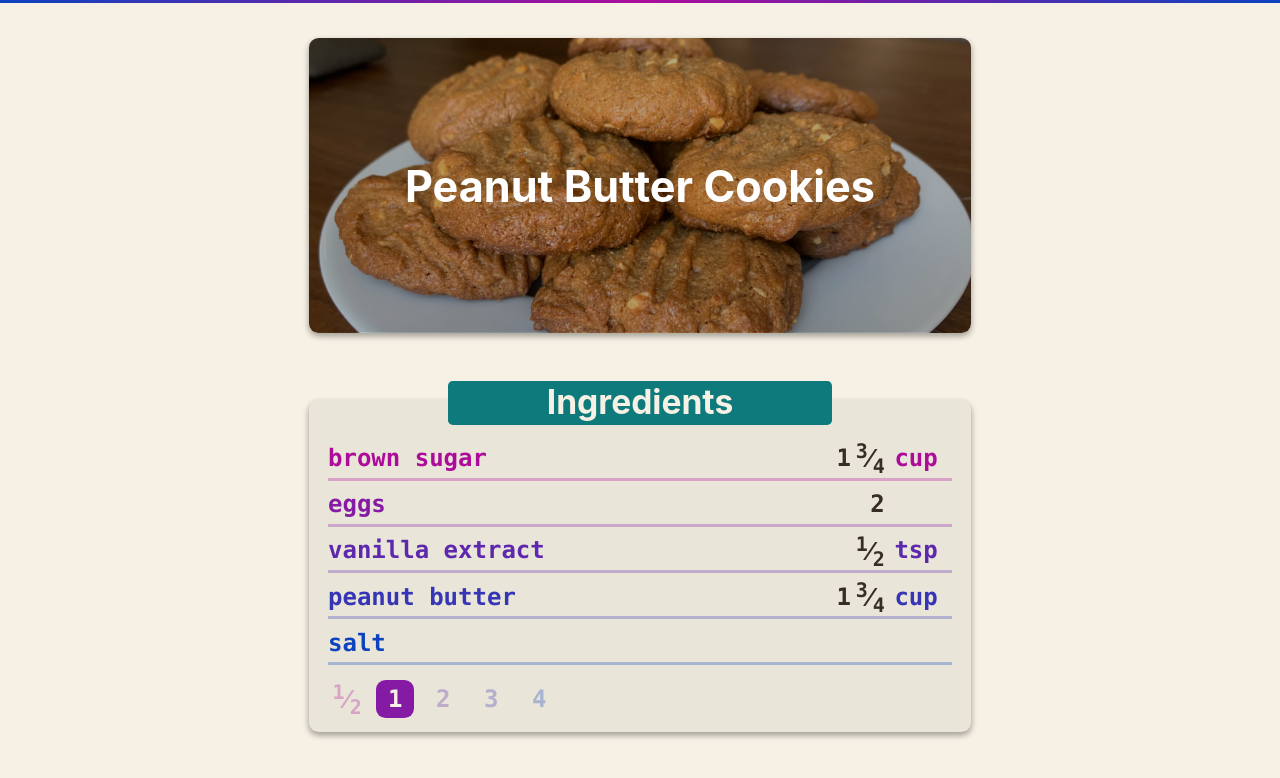
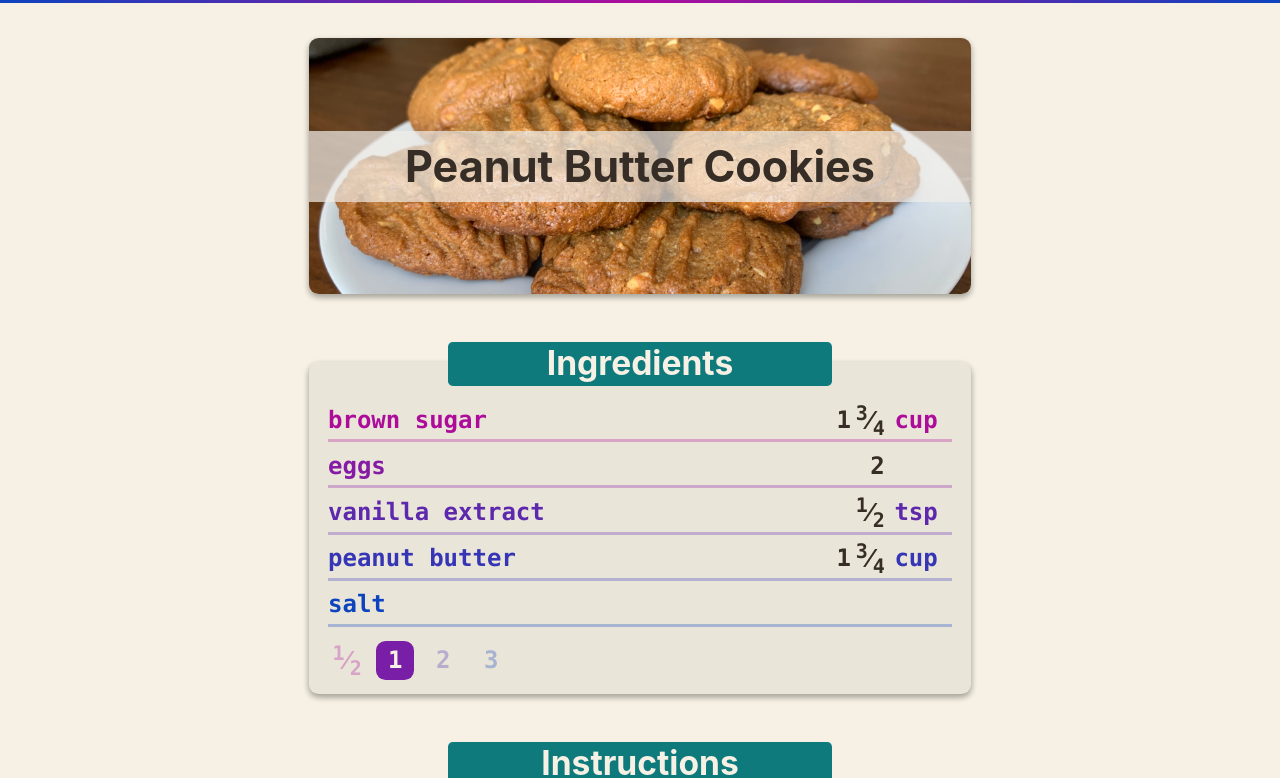
Before and after one commit to gtcarroll/recipes, a React (Create React App) app: page / in a window 1280 px wide. Shown: the top 778 px of the page. Built offline with nearby package versions, Linux system fonts and the light colour scheme.

Commit message:
Hero image improvements (text overlay and color changes)

```diff
--- a/public/index.html
+++ b/public/index.html
@@ -4,8 +4,6 @@
     <meta charset="utf-8" />
     <meta name="viewport" content="width=device-width, initial-scale=1.0, viewport-fit=cover">
     <meta name="apple-mobile-web-app-capable" content="yes">
-    <!-- <meta name="theme-color" content="#0D1117" media="(prefers-color-scheme: dark)">
-    <meta name="theme-color" content="#f6f1e4" media="(prefers-color-scheme: light)"> -->
     <!-- icons -->
     <link rel="icon" href="%PUBLIC_URL%/icon.svg" type="image/svg+xml">
     <link rel="icon" href="%PUBLIC_URL%/favicon.ico" sizes="any"> <!-- 32x32 -->
--- a/src/components/common/Header1.js
+++ b/src/components/common/Header1.js
@@ -6,7 +6,12 @@ import { units, styles } from "./styles";
 export const Header1 = (props) => {
   const { layout } = useContext(LayoutContext);
   return (
-    <Header1Div style={{ fontSize: layout.fontSize.h1, color: props.color }}>
+    <Header1Div
+      style={{
+        fontSize: layout.fontSize.h1,
+        color: props.color,
+      }}
+    >
       {props.text}
     </Header1Div>
   );
--- a/src/components/common/Hero.js
+++ b/src/components/common/Hero.js
@@ -1,22 +1,32 @@
 import React, { useContext } from "react";
 import styled from "styled-components";
 import { Header1 } from "./Header1";
+import { ThemeContext } from "./theme-context";
 import { LayoutContext } from "./layout-context";
 import { units, styles } from "./styles";
 
 export const Hero = (props) => {
   const { layout } = useContext(LayoutContext);
+  const { theme } = useContext(ThemeContext);
   return (
     <HeroDiv
       style={{
-        backgroundImage: `linear-gradient(rgba(0, 0, 0, 0.3), rgba(0, 0, 0, 0.3)), url(${props.backgroundImage})`,
-        height: layout.height.hero,
+        backgroundImage: `url(${props.backgroundImage})`,
         borderRadius: props.isScreenWidth ? 0 : styles.borderRadius.card,
         boxShadow: props.isScreenWidth ? null : styles.boxShadow.card,
-        padding: props.isScreenWidth ? 0 : units.rem2,
+        height: layout.height.hero,
+        width: props.isScreenWidth
+          ? "100%"
+          : "calc(100% + 2 * " + units.rem2 + ")",
       }}
     >
-      <Header1 text={props.text} color="#fff" />
+      <OverlayBar
+        style={{
+          backgroundColor: theme.photoOverlay,
+        }}
+      >
+        <Header1 text={props.text} color={theme.photoForeground} />
+      </OverlayBar>
     </HeroDiv>
   );
 };
@@ -27,17 +37,20 @@ Hero.defaultProps = {
   isScreenWidth: false,
 };
 
+const OverlayBar = styled.div`
+  // animation
+  transition: ${styles.transition.body};
+
+  // box model
+  width: 100%;
+  padding: ${units.rem1} 0;
+`;
+
 const HeroDiv = styled.div`
-  // animation
-  transition: width ${styles.transition.body};
-
   // flexbox
   display: flex;
   justify-content: center;
   align-items: center;
-
-  // box model
-  width: 100%;
 
   // background image
   background-repeat: no-repeat;
--- a/src/components/common/ThemeButton.js
+++ b/src/components/common/ThemeButton.js
@@ -19,12 +19,6 @@ export const ThemeButton = (props) => {
         ? themes.light.scrollbar + " " + themes.light.background
         : themes.dark.scrollbar + " " + themes.dark.background
     );
-    document
-      .querySelector("meta[name='theme-color']")
-      .setAttribute(
-        "content",
-        isDark ? themes.light.background : themes.dark.background
-      );
   };
   return (
     <ThemeButtonDiv
--- a/src/components/common/theme-context.js
+++ b/src/components/common/theme-context.js
@@ -9,16 +9,22 @@ export const themes = {
     ingredient1: "rgb(252, 136, 155)", // #FC889B
     ingredient2: "rgb(252, 200, 115)", // #FCC873
     instruction: "rgb(188, 201, 120)", // #BCC978
+
+    photoOverlay: "rgba(9, 14, 27, 0.6)", // #090E1B
+    photoForeground: "rgb(246, 241, 228)", // #F6F1E4
   },
   light: {
-    foreground: "rgb(54, 46, 38)", // #362e26
-    background: "rgb(246, 241, 228)", // #f6f1e4
-    overlay: "rgba(9, 14, 27, 0.05)", // #090e1b
+    foreground: "rgb(54, 46, 38)", // #362E26
+    background: "rgb(246, 241, 228)", // #F6F1E4
+    overlay: "rgba(9, 14, 27, 0.05)", // #090E1B
     scrollbar: "rgb(175, 173, 168)", // #AFADA8
 
     ingredient1: "rgb(173, 12, 155)", // #AD0C9B
     ingredient2: "rgb(13, 67, 191)", // #0D43BF
     instruction: "rgb(14, 122, 124)", // #0E7A7C
+
+    photoOverlay: "rgba(242, 238, 232, 0.7)", // #F2EEE8
+    photoForeground: "rgb(54, 46, 38)", // #362E26
   },
 };
 
--- a/src/components/recipe/ingredients/MultiplierButtonTray.js
+++ b/src/components/recipe/ingredients/MultiplierButtonTray.js
@@ -4,7 +4,7 @@ import { MultiplierButton } from "./MultiplierButton.js";
 import { ThemeContext, functions, units, styles } from "../../common";
 
 export const MultiplierButtonTray = (props) => {
-  let buttonValues = ["1/2", "1", "2", "3", "4"];
+  let buttonValues = ["1/2", "1", "2", "3"];
   const { theme } = useContext(ThemeContext);
   const [activeIndex, setActive] = useState(buttonValues.indexOf("1"));
   let gradient = functions.getColorGradient(
```
Also changed, not shown: public/apple-touch-icon.png, public/peanut-butter-cookies.png (added).
